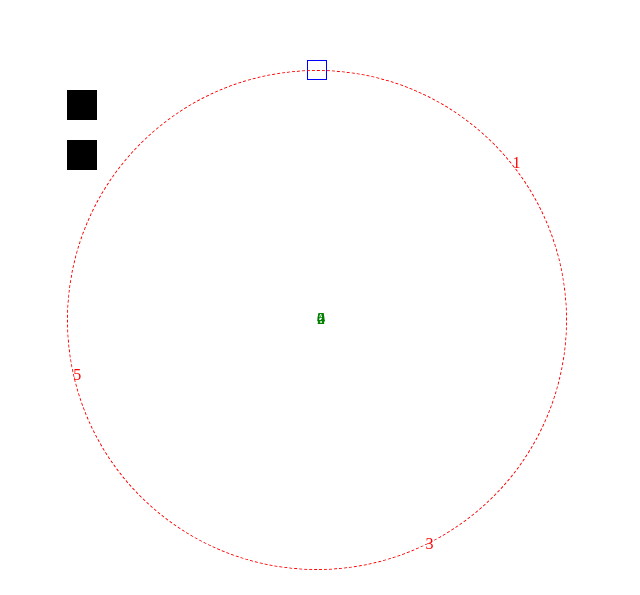
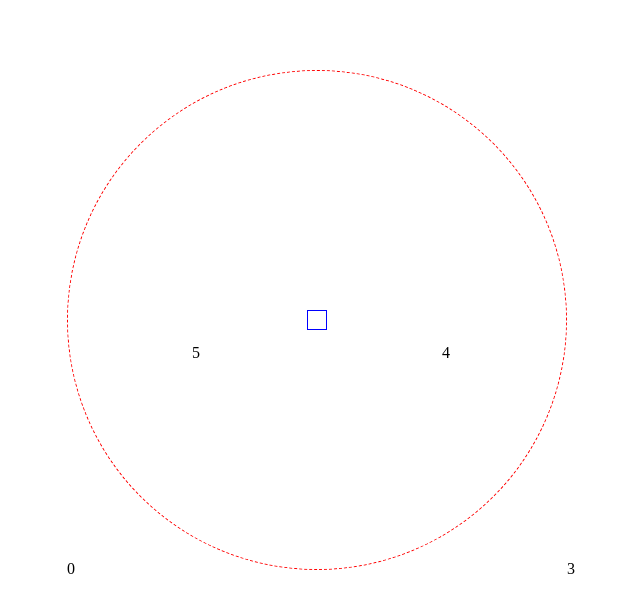
Before and after one commit to momdesign/portfolio-slider, a website built with Parcel: page circular.html in a window 1280 px wide. Shown: the part 205-800 px from the top of the page, without its empty margins (323-963 px from the left). Built offline with nearby package versions, Linux system fonts and the light colour scheme; what virtual-scroll would draw is missing.

Commit message:
circular

```diff
--- a/circular.html
+++ b/circular.html
@@ -14,21 +14,20 @@
 <body>
 
 <div class="main">
-  <div class="rects">
-    <div class="rect-linear"></div>
-    <div class="rect-eased"></div>
-  </div>
+<!--  <div class="rects">-->
+<!--    <div class="rect-linear"></div>-->
+<!--    <div class="rect-eased"></div>-->
+<!--  </div>-->
   <div class="view"></div>
   <div class="wrapper">
     <div class="circle-mock">
       <div class="center">
-        <div class="item">0</div>
-        <div class="item">1</div>
-        <div class="item">2</div>
-        <div class="item">3</div>
-        <div class="item">4</div>
-        <div class="item">5</div>
-        <div class="item">6</div>
+        <div class="item-wrapper"><div class="item">0</div></div>
+        <div class="item-wrapper"><div class="item">1</div></div>
+        <div class="item-wrapper"><div class="item">2</div></div>
+        <div class="item-wrapper"><div class="item">3</div></div>
+        <div class="item-wrapper"><div class="item">4</div></div>
+        <div class="item-wrapper"><div class="item">5</div></div>
       </div>
     </div>
   </div>
--- a/css/circular.css
+++ b/css/circular.css
@@ -24,7 +24,7 @@ body {
   transform: translate(-50%, -50%);
 }
 
-.item {
+.item-wrapper {
   position: absolute;
 }
 
@@ -32,7 +32,7 @@ body {
   width: 20px;
   height: 20px;
   position: absolute;
-  top: 40px;
+  top: 290px;
   left: calc(50% - 10px);
   border: 1px solid blue;
 
--- a/js/circular.js
+++ b/js/circular.js
@@ -2,21 +2,26 @@ import VirtualScroll from 'virtual-scroll';
 const scroller = new VirtualScroll();
 
 const items = document.querySelectorAll('.item');
+const itemWrappers = document.querySelectorAll('.item-wrapper');
 const radius = document.querySelector('.circle-mock').offsetHeight / 2;
 const radians = 2 * Math.PI / items.length;
 
 let prevY;
 
-const positionItems = (x, y) => {
-  const easedY = lerp(prevY / 6, y / 6, 0.001);
-
-  items.forEach((item, i) => {
-    const realY = i % 2 === 0 ? easedY : y / 6;
+const positionWrappers = () => {
+  itemWrappers.forEach((wr, i) => {
     const alpha = Math.PI - (i * radians);
 
-    item.style.color = i % 2 ? 'red' : 'green';
+    wr.style.top = `${radius * Math.sin(0 / 360 + alpha)}px`;
+    wr.style.left = `${radius * Math.cos(0 / 360 + alpha)}px`;
+  });
+};
 
-    item.style.transform = `translate(${radius * Math.sin(-realY / 360 + alpha)}px, ${radius * Math.cos(-realY / 360 + alpha)}px)`;
+const positionItems = (x, y) => {
+  items.forEach((wr, i) => {
+    const alpha = Math.PI - (i * radians);
+
+    wr.style.transform = `translate(${radius * Math.sin(-y / 360)}px, ${radius * Math.cos(-y / 360)}px)`;
   });
 };
 
@@ -33,10 +38,11 @@ const positionLinearEls = y => {
 
 scroller.on(e => {
   positionItems(e.x, e.y);
-  positionLinearEls(e.y);
+  // positionLinearEls(e.y);
 });
 
 positionItems(0, 0);
+positionWrappers();
 
 function lerp(a, b, n) {
   return (1 - n) * a + n * b;
```
